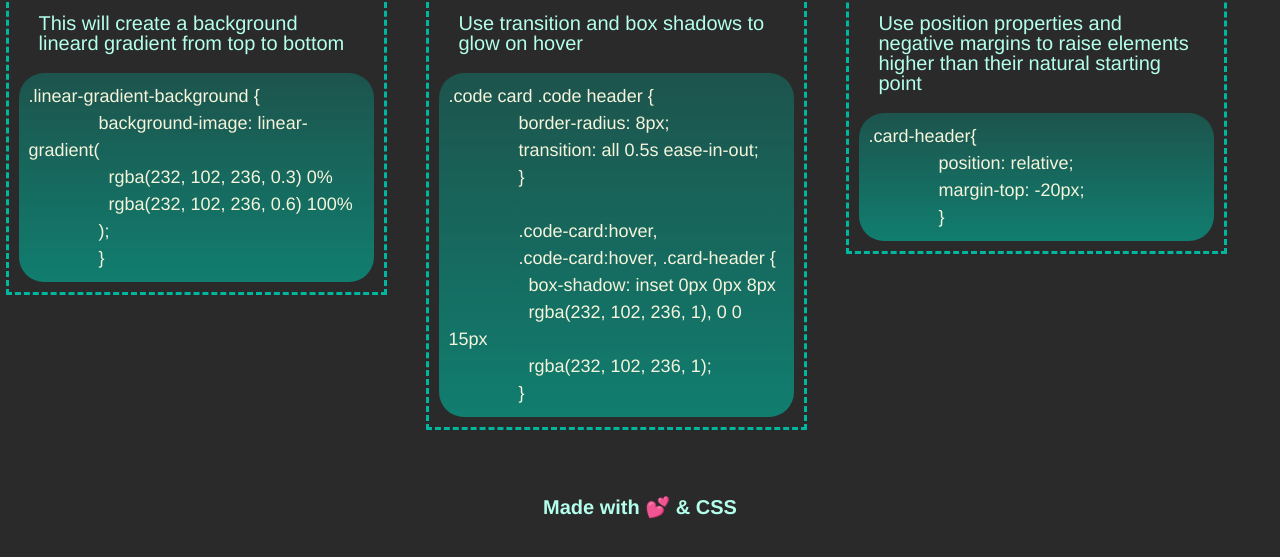
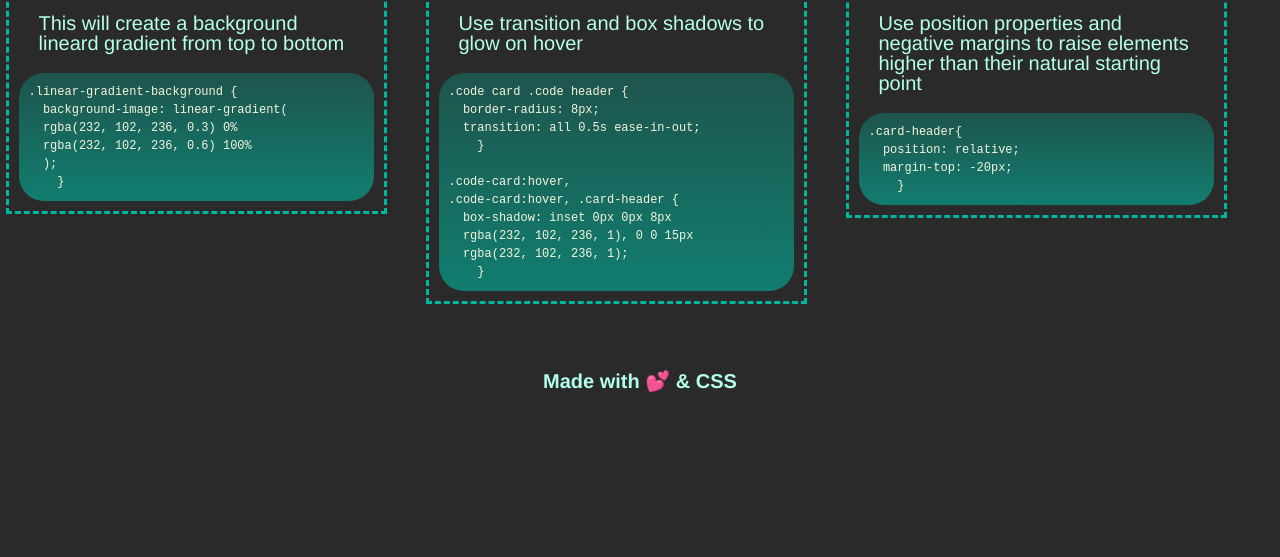
Before and after one commit to samamiraa/02-Adv-CSS-Mini-Project, a plain HTML site: page index.html in a window 1280 px wide. Shown: the part 563-1120 px from the top of the page. After the commit the page ends 994 px from the top, so only its background shows below. Drawn offline with Linux system fonts and the light colour scheme.

Commit message:
fixed pre elements

```diff
--- a/assets/style.css
+++ b/assets/style.css
@@ -36,8 +36,9 @@ pre {
         rgba(0, 182, 158, 0.3) 0%,
         rgba(0, 182, 158, 0.6) 100%
     );
+    font-family: monospace;
     font-weight: 100;
-    font-size: 18px;
+    font-size: 12px;
     line-height: 1.5;
     white-space: pre-wrap;
     overflow: auto;
@@ -134,5 +135,4 @@ footer {
     pre {
         color: lightpink;
     }
-
  }
```
Also changed, not shown: index.html (indentation only).
